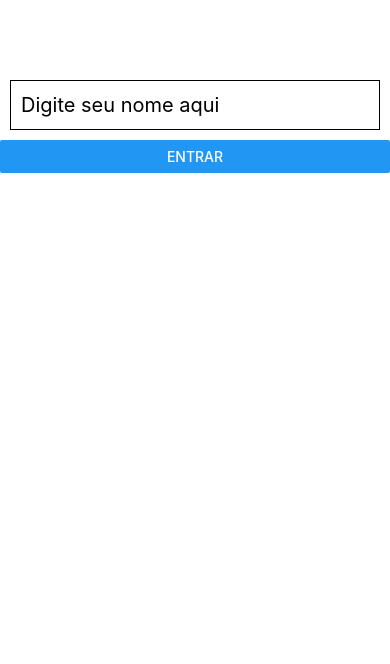
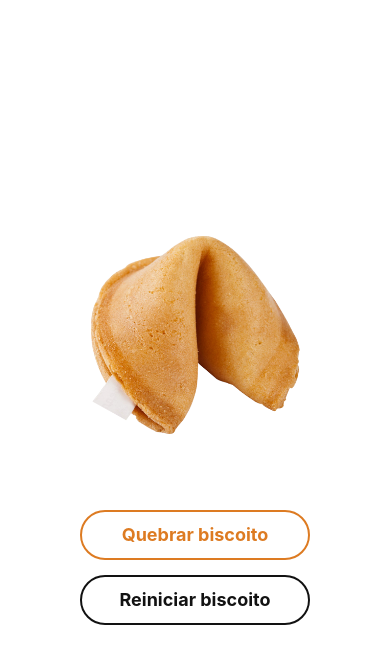
Before and after one commit to FabioGomesLima/React-expo, a React Native app: screen / in a window 390 px wide. Shown: the top 664 px of the page. Built offline with nearby package versions, Linux system fonts and the light colour scheme.

Commit message:
App Biscoito da Sorte

```diff
--- a/App.js
+++ b/App.js
@@ -1,83 +1,138 @@
-import React,{useState} from "react";
-import { View, Text, TextInput, StyleSheet , Button} from "react-native";
+import React, { useState } from "react";
+import { View, Text, StyleSheet, Image, TouchableOpacity } from "react-native";
+
+function App() {
+
+   const [img, setImg] = useState(require('./src/biscoito.png'));
+   const [textofrase, setTextoFrase] = useState('');
+
+   let frases = [
+      "Seja tão bom que eles não consigam te ignorar." ,
+      "Não permita que a negatividade alheia obscureça sua luz.",
+      "Acredite na sua força interior e nada poderá te deter.",
+      "Você é capaz de mais do que imagina.",
+      "Persista, mesmo quando tudo parecer difícil.",
+     "Seja sua própria inspiração.",
+     "Não deixe que palavras vazias te definam.",
+    "Confie no seu potencial, mesmo quando ninguém mais o fizer.",
+    "Você é único, e isso é sua maior força.",
+   "Crie sua própria definição de sucesso e siga em frente.",
 
 
 
 
-//Trabalhando com botões #F049
+
+
+   ];
 
 
 
-// Definindo o componente principal
+   function quebraBiscoito() {
+
+      let numeroAleatorio = Math.floor(Math.random() * frases.length)
+
+      setTextoFrase(' " ' + frases[numeroAleatorio] + ' " ');
+      // alterando o biscoito, biscoito quebrado
+
+      setImg(require('./src/biscoitoAberto.png'));
+   }
 
 
-function App(){
-    const [nome,setNome] = useState('');
-    const [input,setInput] = useState('');
+   function reiniciar(){
+      setImg(require('./src/biscoito.png'));
+      setTextoFrase('');
 
-
-
-    function entrar(){
-        //alert('Entrou!')
-
-          // Verifica se o campo de entrada está vazio
-
-         if(input === ''){
-            alert('Digite seu nome!')
-            return; // Retorna se o campo estiver vazio
-
-
-
-         }
-           setNome('Bem vindo:'+ input);
    }
 
 
 
 
-    return(
+
+
+   return (
       <View style={styles.container}>
-    <TextInput style={styles.input}
+         <Image
 
-    placeholder="Digite seu nome aqui"
-    onChangeText={(texto)=>setInput(texto)} // pegar o texto que digitamos e colocar dentro useState
+            source={img}
+            style={styles.img}
+
+
 
 
          />
-    {/* Botão para entrar, chama a função 'entrar' quando pressionado */}
-    <Button title="Entrar" onPress={entrar}/>
 
-    <Text style={styles.texto}>{nome}</Text>
+         <Text style={styles.textofrase}>{textofrase}</Text>
+
+         <TouchableOpacity style={styles.botao} onPress={quebraBiscoito}  >
+
+            <View style={styles.btnArea}>
+
+               <Text style={styles.btnTexto}  >Quebrar biscoito</Text>
+            </View>
+
+         </TouchableOpacity>
 
 
 
+
+
+
+         <TouchableOpacity style={[styles.botao, { marginTop: 15, borderColor: '#121212'   }]}  onPress={reiniciar}  >
+
+            <View style={styles.btnArea}>
+
+               <Text style={[styles.btnTexto, { color: '#121212' }]}>Reiniciar biscoito</Text>
+            </View>
+
+         </TouchableOpacity>
+
       </View>
    );
+
+
 }
 
 const styles = StyleSheet.create({
-   container:{
-      flex:1,
-
+   container: {
+      flex: 1,
+      justifyContent: 'center',
+      alignItems: 'center'
 
    },
-   input:{
-    height:50,
-    borderWidth:1,
-    margin:10, // tratar dos espaçamentos dos lados
-    padding:10, // tratar da parte interna do campo
+
+   img: {
+
+      width: 230,
+      height: 230,
+   },
+
+   textofrase: {
       fontSize: 20,
-    marginTop:80, // Adicionando margem superior para descer o campo de entrada
+      color: '#dd7b22',
+      margin: 30,
+      fontStyle: 'italic',
+      textAlign: 'center'
+   },
+   botao: {
+      width: 230,
+      height: 50,
+      borderColor: '#dd7b22',
+      borderWidth: 2,
+      borderRadius: 25, // arredondamento
+   },
+   // cetralizar texto
+   btnArea: {
+      flex: 1, // vai oculpar toda a largura que tem disponivel
+      justifyContent: 'center',
+      alignItems: 'center'
+   },
+   btnTexto: {
+      fontSize: 18, // tamanho do texto
+      fontWeight: 'bold', // fonte do testo negrito
+      color: '#dd7b22'
+   }
 
 
 
-   },
-   texto:{
-    textAlign:'center',
-    fontSize:25,
-    marginTop:19,
-
-   }
-});
-
+})
 export default App;
```
Also changed, not shown: src/biscoito.png (added), src/biscoitoAberto.png (added). Lines whose indentation alone changed are shown as unchanged.
